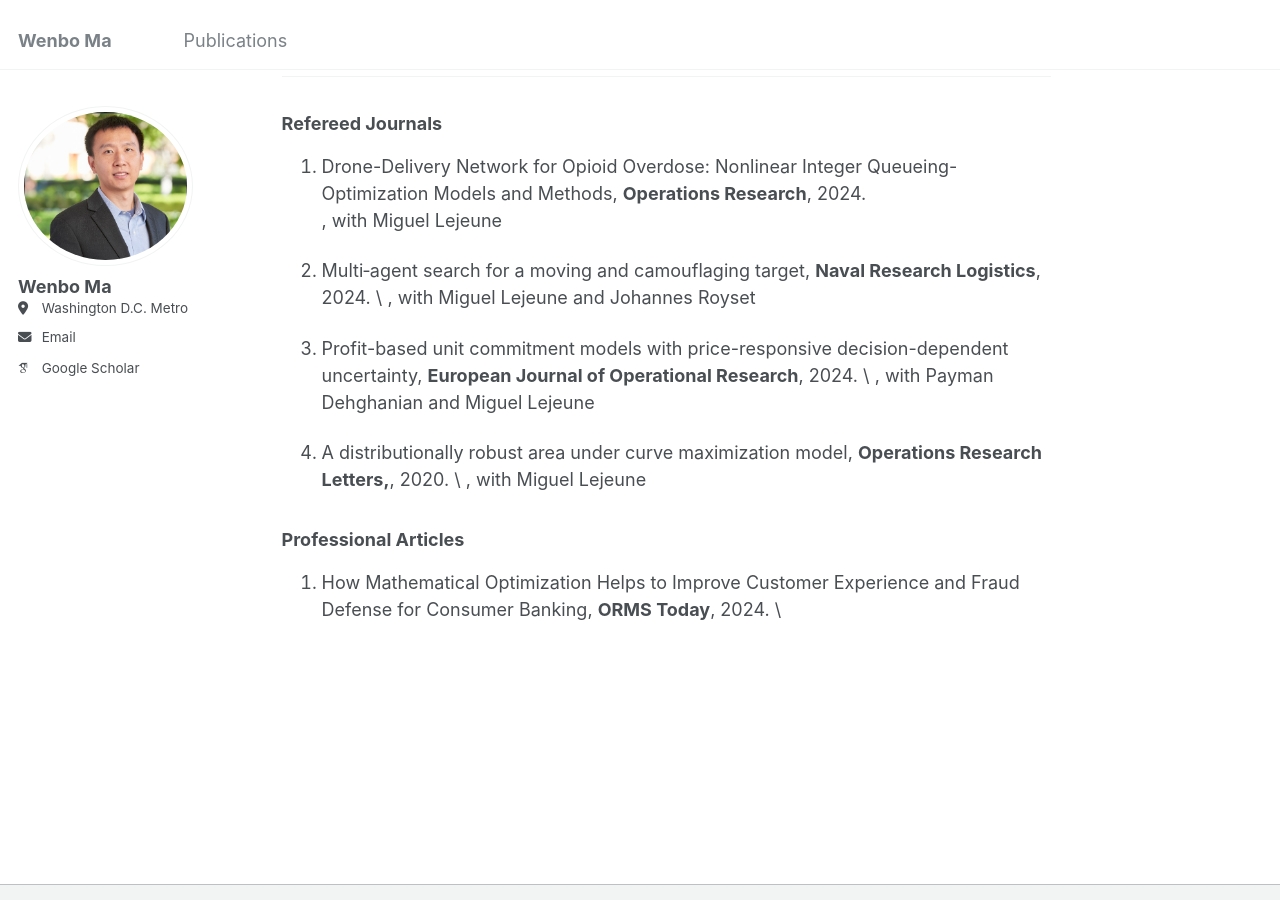
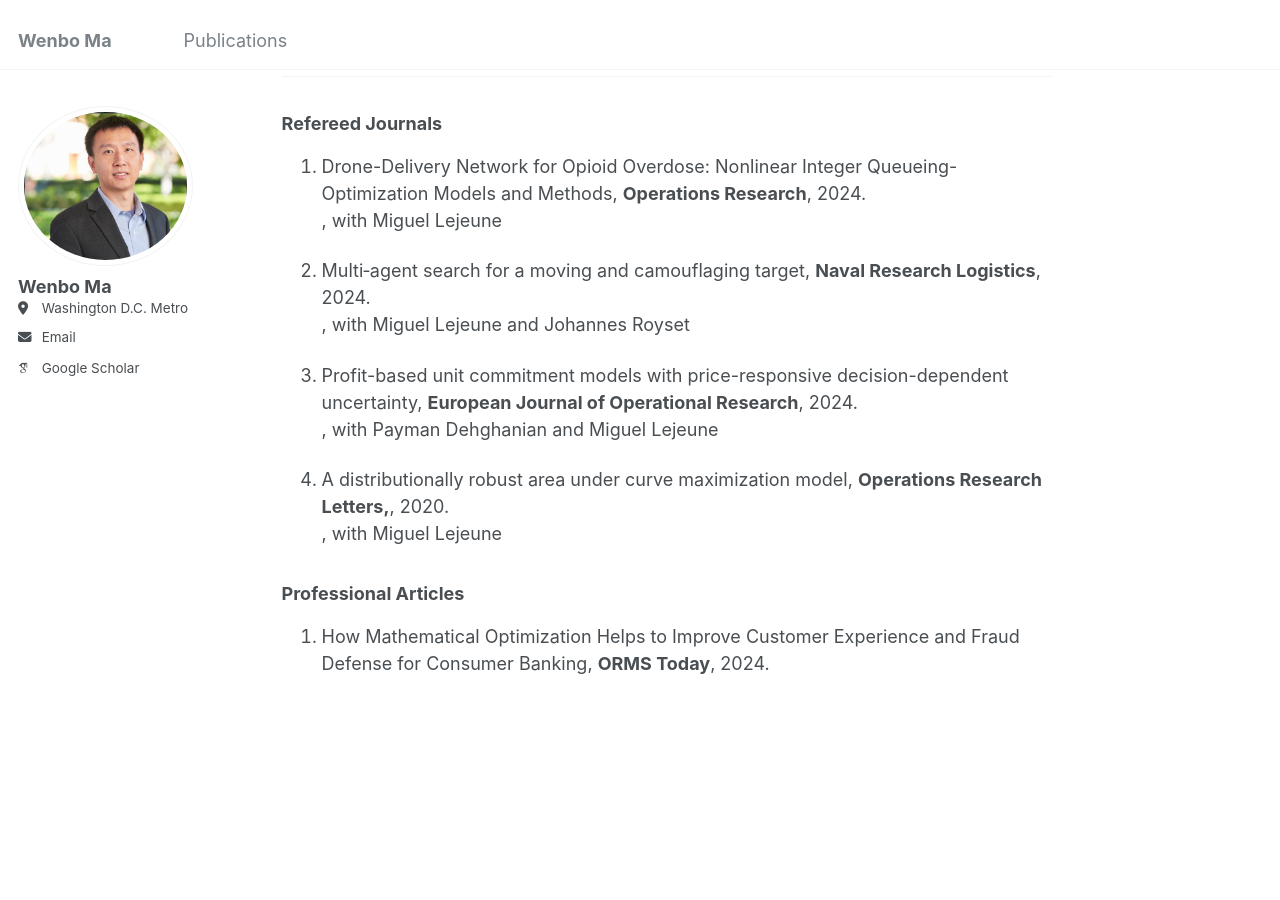
Before and after one commit to wenbo5565/wenbo5565.github.io, a Jekyll site: the page built from _pages/about.md, in a window 1280 px wide and 900 px high, scrolled down 856 px. Built offline with Jekyll 4.4.1, drawn with Linux system fonts in a browser that asks for light colours; some web fonts are replaced; part of the change alters nothing that is shown.

```diff
--- a/_pages/about.md
+++ b/_pages/about.md
@@ -22,15 +22,18 @@ Outside of work, I enjoy playing and watching sports — particularly tennis, ba
 ## Publications
 
 ### Refereed Journals
-4. Drone-Delivery Network for Opioid Overdose: Nonlinear Integer Queueing-Optimization Models and Methods, **Operations Research**, 2024. \
+1. Drone-Delivery Network for Opioid Overdose: Nonlinear Integer Queueing-Optimization Models and Methods, **Operations Research**, 2024. \
    , with Miguel Lejeune
 
-3. Multi‐agent search for a moving and camouflaging target, **Naval Research Logistics**, 2024. \ , with Miguel Lejeune and Johannes Royset
+2. Multi‐agent search for a moving and camouflaging target, **Naval Research Logistics**, 2024. \
+   , with Miguel Lejeune and Johannes Royset
 
-2. Profit-based unit commitment models with price-responsive decision-dependent uncertainty, **European Journal of Operational Research**, 2024. \ , with Payman Dehghanian and Miguel Lejeune
+4. Profit-based unit commitment models with price-responsive decision-dependent uncertainty, **European Journal of Operational Research**, 2024. \
+   , with Payman Dehghanian and Miguel Lejeune
 
-1. A distributionally robust area under curve maximization model, **Operations Research Letters,**, 2020. \ , with Miguel Lejeune
+6. A distributionally robust area under curve maximization model, **Operations Research Letters,**, 2020. \
+   , with Miguel Lejeune
 
 ### Professional Articles
 
-1. How Mathematical Optimization Helps to Improve Customer Experience and Fraud Defense for Consumer Banking, **ORMS Today**, 2024. \
+1. How Mathematical Optimization Helps to Improve Customer Experience and Fraud Defense for Consumer Banking, **ORMS Today**, 2024.
```
